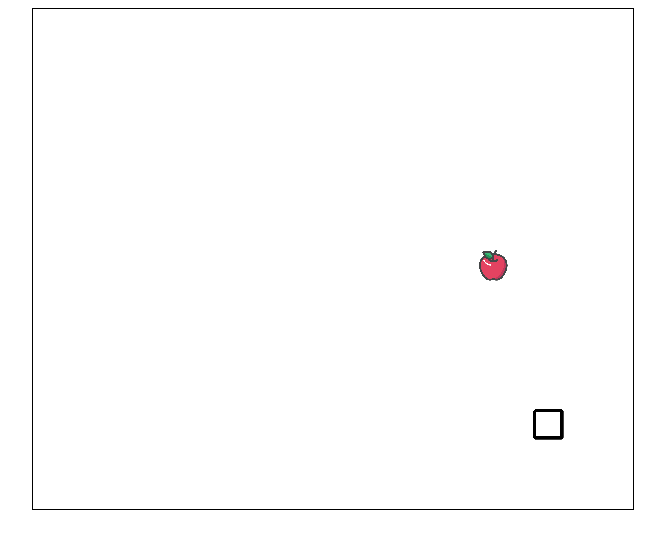
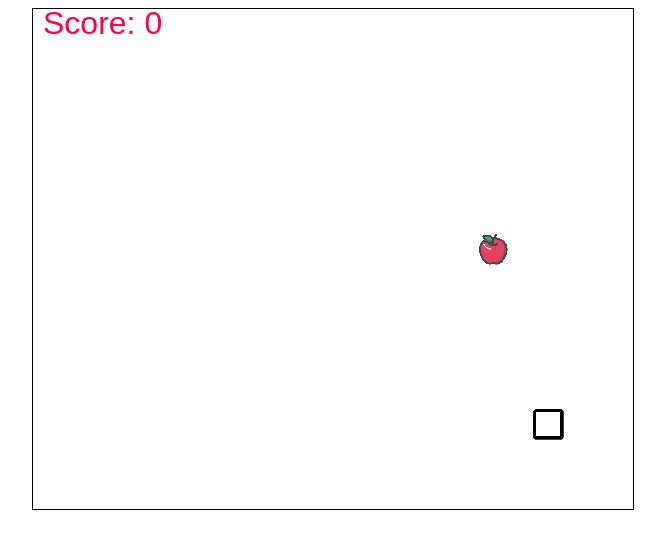
Before and after one commit to MrElektronix/Snake, a plain HTML site: page index.html in a window 1280 px wide. Shown: the whole page, without its empty margins (307-972 px from the left). Drawn offline with Linux system fonts and the light colour scheme; animation ran at ten frames a second.

Commit message:
Update
Added:
- Classes Snake and Keyboard

```diff
--- /dev/null
+++ b/Classes/Keyboard.js
@@ -0,0 +1,61 @@
+class KeyBoard {
+	constructor(game){
+		this.game = game;
+
+		this.W;
+		this.A;
+		this.S;
+		this.D;
+
+		this.start();
+	}
+
+	start(){
+		this.W = this.game.input.keyboard.addKey(Phaser.Keyboard.W);
+		this.A = this.game.input.keyboard.addKey(Phaser.Keyboard.A);
+		this.S = this.game.input.keyboard.addKey(Phaser.Keyboard.S);
+		this.D = this.game.input.keyboard.addKey(Phaser.Keyboard.D);
+	}
+
+	moveObject(object){
+
+		if (this.W.isDown){
+			this.ChangeDirection(object, "up");
+		}
+
+		if (this.A.isDown){
+			this.ChangeDirection(object, "left");
+		}
+
+		if (this.S.isDown){
+			this.ChangeDirection(object, "down");
+		}
+
+		if (this.D.isDown){
+			this.ChangeDirection(object, "right");
+		}
+
+	}
+
+	ChangeDirection(object, direction){
+		switch(direction){
+			case "up":
+				object.body.velocity.x = 0;
+				object.body.velocity.y = -snake.speed;
+				break;
+			case "down":
+				object.body.velocity.x = 0;
+				object.body.velocity.y = snake.speed;
+				break;
+			case "left":
+				object.body.velocity.x = -snake.speed;
+				object.body.velocity.y = 0;
+				break;
+			case "right":
+				object.body.velocity.x = snake.speed;
+				object.body.velocity.y = 0;
+				break;
+		}
+	}
+
+}
--- /dev/null
+++ b/Classes/Snake.js
@@ -0,0 +1,58 @@
+class Snake {
+	constructor(x, y, game){
+		this.x = x;
+		this.y = y;
+		this.game = game;
+
+		this.head;
+		this.bodyparts;
+
+		this.numberOfBodyParts;
+		this.spacebetween;
+		this.snakePath;
+		this.speed;
+
+		this.start();
+	}
+
+	start(){
+		this.numberOfBodyParts = 0;
+		this.bodyparts = [];
+		this.snakePath = [];
+		this.spacebetween = 5;
+		this.speed = 300;
+
+		this.head = this.game.add.sprite(this.x, this.y, 'block');
+		this.head.scale.setTo(0.06, 0.06);
+
+		this.game.physics.arcade.enable(this.head);
+	}
+
+	update(){
+
+		this.snakePath.unshift({
+			x: this.head.x,
+			y: this.head.y
+		});
+
+		this.followHead();
+	}
+
+	followHead(){
+		for (var i = 0; i < this.numberOfBodyParts; i++){
+			var position = this.snakePath[i];
+			if (position == undefined) break;
+			this.bodyparts[i].x = (this.snakePath[i * this.spacebetween + this.spacebetween]).x;
+			this.bodyparts[i].y = (this.snakePath[i * this.spacebetween + this.spacebetween]).y;
+		}
+	}
+
+	spawnBodyPart(){
+		this.numberOfBodyParts++;
+		this.bodyparts.push(this.game.add.sprite(this.x, this.y, 'block'));
+
+		for (var i = 0; i < this.numberOfBodyParts; i++){
+			this.bodyparts[i].scale.setTo(0.06, 0.06);
+		}
+	}
+}
--- a/index.html
+++ b/index.html
@@ -9,7 +9,8 @@
 <body>
 
 		<script type="text/javascript" src="js/phaser.min.js"></script>
-
+		<script type="text/javascript" src="Classes/Snake.js"></script>
+		<script type="text/javascript" src="Classes/Keyboard.js"></script>
 		<script type="text/javascript" src="main.js"></script>
 </body>
 </html>
--- a/main.js
+++ b/main.js
@@ -6,129 +6,52 @@ function preload(){
 	game.load.image('apple', 'images/apple.png')
 }
 
-var head;
-var bodyparts;
+
 var apple;
+var snake;
+var keyboard;
 
-var numberOfBodyParts;
-var snakePath;
-var speed;
-var spacebetween;
-
-var W;
-var A;
-var S;
-var D;
+var scoreText;
+var score;
 
 function create(){
+	var style = { font: "32px Arial", fill: "#ff0044"};
+
 	game.physics.startSystem(Phaser.Physics.ARCADE);
 
 	game.stage.backgroundColor = "#ffffff";
-	head = game.add.sprite(game.width - 100, game.height - 100, 'block');
-	head.scale.setTo(0.06, 0.06);
 
-	game.physics.arcade.enable(head);
+	snake = new Snake(500, 400, game);
+	keyboard = new KeyBoard(game);
 
-	numberOfBodyParts = 0;
-	bodyparts = [];
-	snakePath = [];
-	spacebetween = 5;
-	speed = 300;
-
-	W = game.input.keyboard.addKey(Phaser.Keyboard.W);
-	A = game.input.keyboard.addKey(Phaser.Keyboard.A);
-	S = game.input.keyboard.addKey(Phaser.Keyboard.S);
-	D = game.input.keyboard.addKey(Phaser.Keyboard.D);
+	score = 0;
+	scoreText = game.add.text(10, 0, "Score: " + score, style);
 
 	SpawnApple();
 
 }
 
 function update(){
-	Keyboard(head);
+	keyboard.moveObject(snake.head);
+	snake.update();
 
-	snakePath.unshift({
-		x: head.x,
-		y: head.y
-	});
-	FollowSnake();
-	game.physics.arcade.overlap(head, apple, SpawnApple, null, this);
-}
-
-function Keyboard(object){
-	if (W.isDown){
-		ChangeDirection(object, "up");
-	}
-
-	if (A.isDown) {
-		ChangeDirection(object, "left");
-	}
-
-	if (S.isDown) {
-		ChangeDirection(object, "down");
-	}
-
-	if (D.isDown){
-		ChangeDirection(object, "right");
-	}
-}
-
-function FollowSnake(){
-	for (var i = 1; i < numberOfBodyParts; i++){
-		var position = snakePath[i];
-
-		bodyparts[i].x = (snakePath[i * spacebetween]).x;
-		bodyparts[i].y = (snakePath[i * spacebetween]).y;
-	}
-}
-
-
-function ChangeDirection(object, direction){
-	switch(direction){
-		case "up":
-			object.body.velocity.x = 0;
-			object.body.velocity.y = -speed;
-			break;
-		case "down":
-			object.body.velocity.x = 0;
-			object.body.velocity.y = speed;
-			break;
-		case "left":
-			object.body.velocity.x = -speed;
-			object.body.velocity.y = 0;
-			break;
-		case "right":
-			object.body.velocity.x = speed;
-			object.body.velocity.y = 0;
-			break;
-	}
+	game.physics.arcade.overlap(snake.head, apple, SpawnApple, null, this);
 }
 
 function SpawnApple(){
 	if (apple != undefined){
+		score++;
+		scoreText.setText("Score: " + score);
 		apple.destroy();
-		SpawnBodyPart();
+		snake.spawnBodyPart();
 	}
 
-
-	var randomX = game.rnd.integerInRange(50, game.width - 50);
-	var randomY = game.rnd.integerInRange(50, game.height - 50);
+	var randomX = game.rnd.integerInRange(10, game.width - 40);
+	var randomY = game.rnd.integerInRange(10, game.height - 40);
 
 	apple = game.add.sprite(randomX, randomY, 'apple');
 	apple.scale.setTo(0.06, 0.06);
 
 	game.physics.enable(apple, Phaser.Physics.ARCADE);
-
 	apple.body.immovable = true;
 }
-
-function SpawnBodyPart(){
-	numberOfBodyParts++;
-	bodyparts.push(game.add.sprite(game.width - 100, game.height - 100, 'block'));
-
-
-
-	for (var i = 0; i < numberOfBodyParts; i++){
-		bodyparts[i].scale.setTo(0.06, 0.06);
-	}
-}
```
